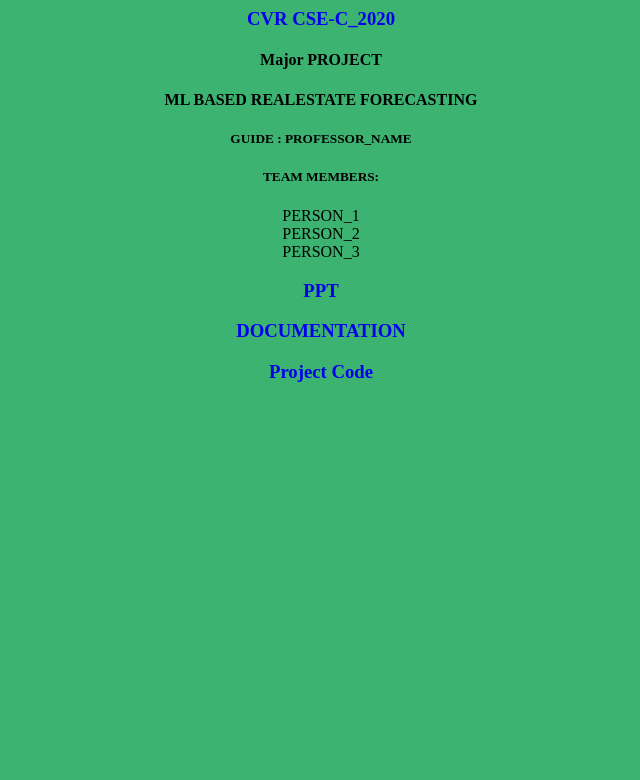
After one commit to pavan5463/Simple_Major, a Flask app: page /filedata in a window 1280 px wide. The commit adds this page. Shown: the top 780 px of the page, without its empty margins (319-959 px from the left). Run offline with Flask 2, Linux system fonts and the light colour scheme; parts of the project's set-up code (start-up, migrations or seed data) failed here and were passed over.

Commit message:
Add files via upload

```diff
--- /dev/null
+++ b/templates/files.html
@@ -0,0 +1,37 @@
+
+
+<html>
+
+<head>
+<title>
+Major Project Files
+</title>
+</head>
+<body align="center" style="background-color:MediumSeaGreen">
+<a style="text-decoration:none" href="http://cvr.ac.in"><h3>CVR CSE-C_2020</h3></a>
+<h4>Major PROJECT</h4>
+<h4>ML BASED REALESTATE FORECASTING</h4>
+<h5 style:color="Orange">GUIDE : PROFESSOR_NAME </h5>
+<h5 style:color="brown">TEAM MEMBERS:</h5>
+PERSON_1
+<BR>
+PERSON_2
+<BR>
+PERSON_3
+<br>
+
+
+
+
+
+<a style="text-decoration:none" href="/static/files/ppt.pptx"><h3>
+PPT</h3>
+</a>
+
+<a style="text-decoration:none" href="/static/files/report.docx"><h3> DOCUMENTATION </h3> </a>
+<a style="text-decoration:none" href="/code_login"><h3>Project Code</h3>
+</a>
+
+
+</body>
+</html>
```
Also changed, not shown: templates/CONFORM.HTML (added, +34 -0 lines), templates/login.html (added, +70 -0 lines), templates/index.html (line endings or trailing spaces).
